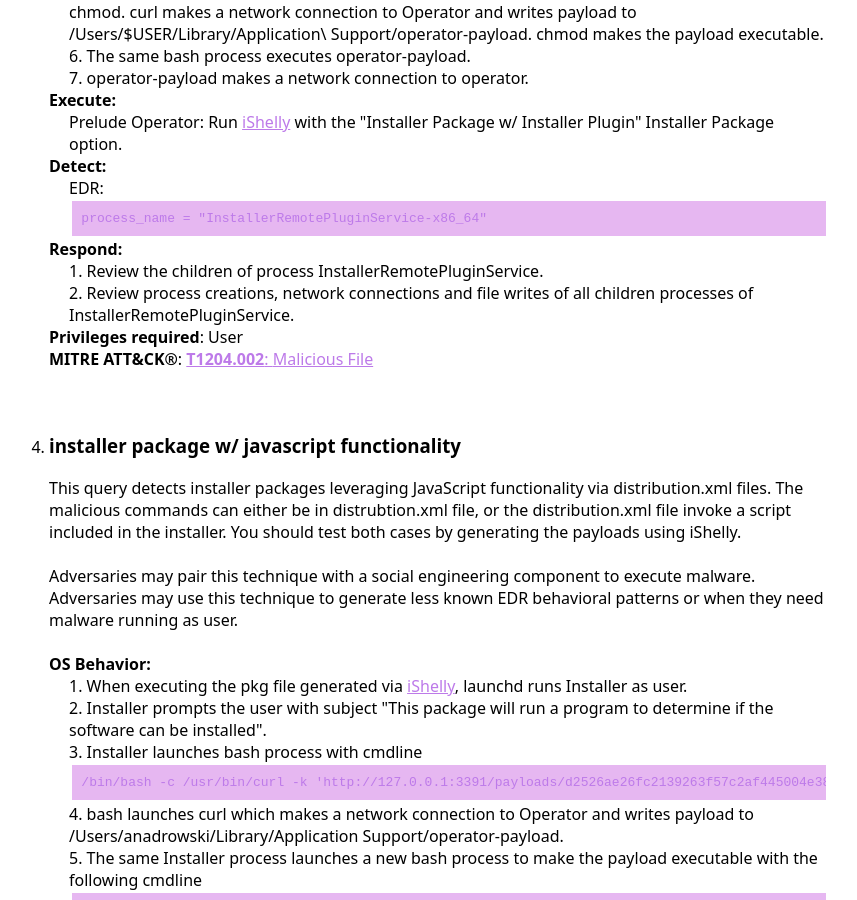
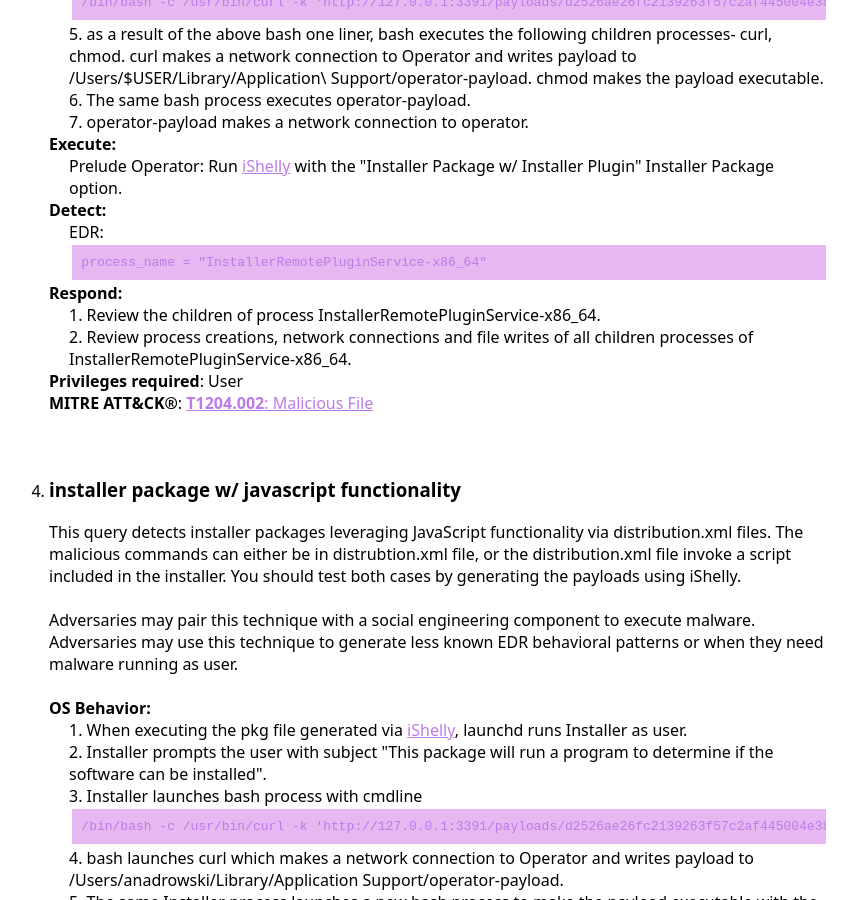
Before and after one commit to iThreatopedia/iThreatopedia.github.io, a Jekyll site: the page built from _iThreatopedia/macOS/installers.md, in a window 1280 px wide and 900 px high, scrolled down 3076 px. Shown: the whole window, without its empty margins (211-1068 px from the left). Built offline with Jekyll 4.4.1, drawn with Linux system fonts in a browser that asks for light colours; some of the changed text lies outside the part shown.

Commit message:
minor updates

```diff
--- a/_iThreatopedia/macOS/installers.md
+++ b/_iThreatopedia/macOS/installers.md
@@ -7,6 +7,7 @@
   - Path: /System/Library/CoreServices/Installer.app/Contents/MacOS/Installer
   - Path: /System/Library/PrivateFrameworks/PackageKit.framework/Versions/A/XPCServices/package_script_service.xpc/Contents/MacOS/package_script_service
   - Path: /bin/bash
+  - Path: /System/Library/CoreServices/Installer.app/Contents/XPCServices/InstallerRemotePluginService-x86_64.xpc/Contents/MacOS/InstallerRemotePluginService-x86_64
 Resources:
   - Link: https://github.com/AutomoxSecurity/iShelly
 Commands:
@@ -76,8 +77,8 @@
     Detect:
       - EDR: process_name = "InstallerRemotePluginService-x86_64"
     Respond:
-      - Step: Review the children of process InstallerRemotePluginService.
-      - Step: Review process creations, network connections and file writes of all children processes of InstallerRemotePluginService.
+      - Step: Review the children of process InstallerRemotePluginService-x86_64.
+      - Step: Review process creations, network connections and file writes of all children processes of InstallerRemotePluginService-x86_64.
 
   - Name: installer package w/ javascript functionality
     Description: This query detects installer packages leveraging JavaScript functionality via distribution.xml files. The malicious commands can either be in distrubtion.xml file, or the distribution.xml file invoke a script included in the installer. You should test both cases by generating the payloads using iShelly.
```
